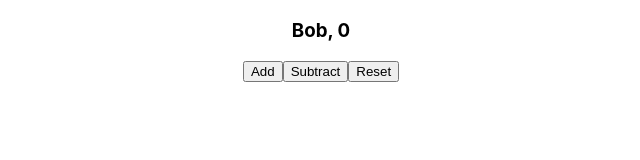
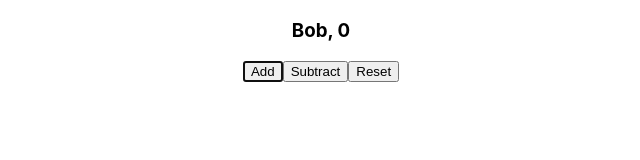
Before and after one commit to conectis360/react-hooks, a React (Create React App) app: page / in a window 1280 px wide. Shown: the top 160 px of the page, without its empty margins (319-959 px from the left). Built offline with nearby package versions, Linux system fonts and the light colour scheme.

Commit message:
feat: using the ref hook

```diff
--- a/src/PersonScore.tsx
+++ b/src/PersonScore.tsx
@@ -1,4 +1,4 @@
-import { useEffect, useReducer } from "react";
+import { useEffect, useReducer, useRef } from "react";
 import { getPerson } from "./getPerson";
 
 type State = {
@@ -44,9 +44,18 @@ export function PersonScore() {
     loading: true,
   });
 
+  const addButtonRef = useRef<HTMLButtonElement>(null);
+
   useEffect(() => {
     getPerson().then(({ name }) => dispatch({ type: "initialize", name }));
+    addButtonRef.current?.focus();
   }, []);
+
+  useEffect(() => {
+    if (!loading) {
+      addButtonRef.current?.focus();
+    }
+  }, [loading]);
 
   if (loading) {
     return <div>Loading ...</div>;
@@ -57,7 +66,12 @@ export function PersonScore() {
       <h3>
         {name}, {score}
       </h3>
-      <button onClick={() => dispatch({ type: "increment" })}>Add</button>
+      <button
+        ref={addButtonRef}
+        onClick={() => dispatch({ type: "increment" })}
+      >
+        Add
+      </button>
       <button onClick={() => dispatch({ type: "decrement" })}>Subtract</button>
       <button onClick={() => dispatch({ type: "reset" })}>Reset</button>
     </div>
```
